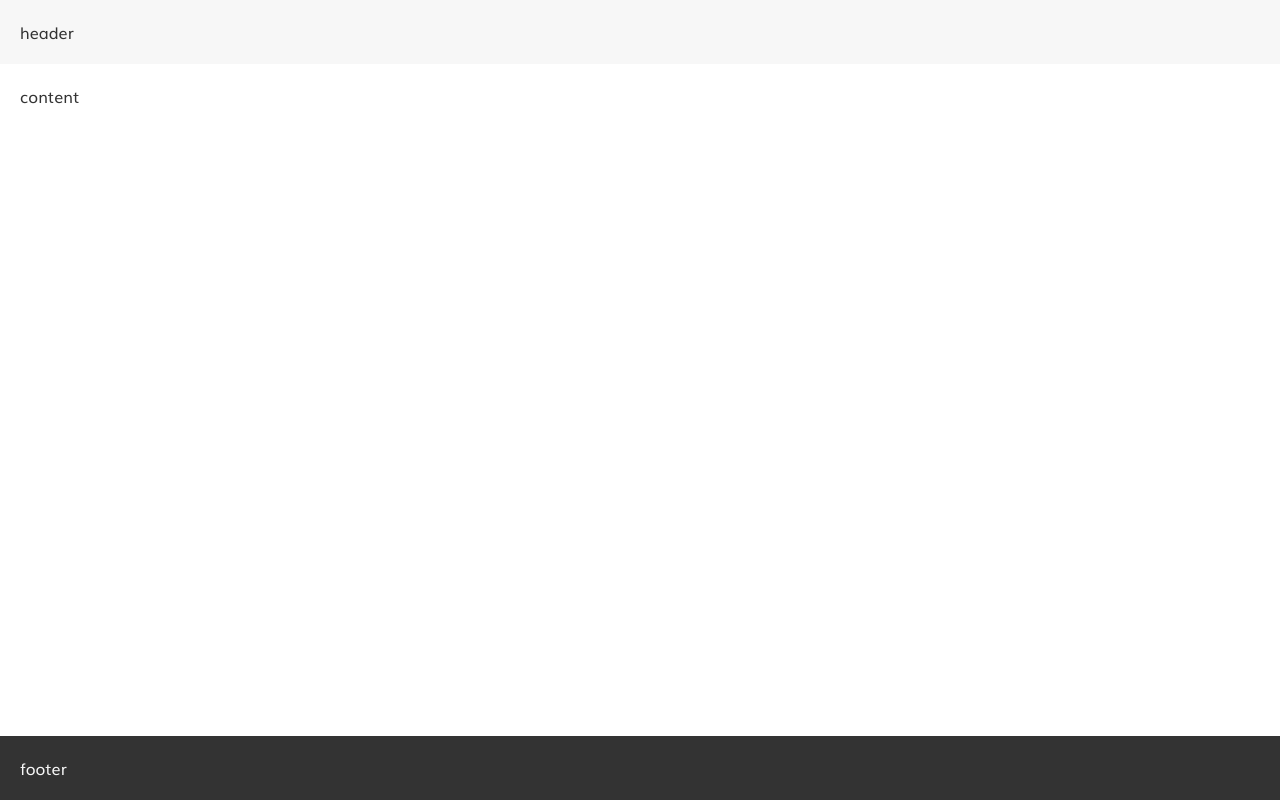
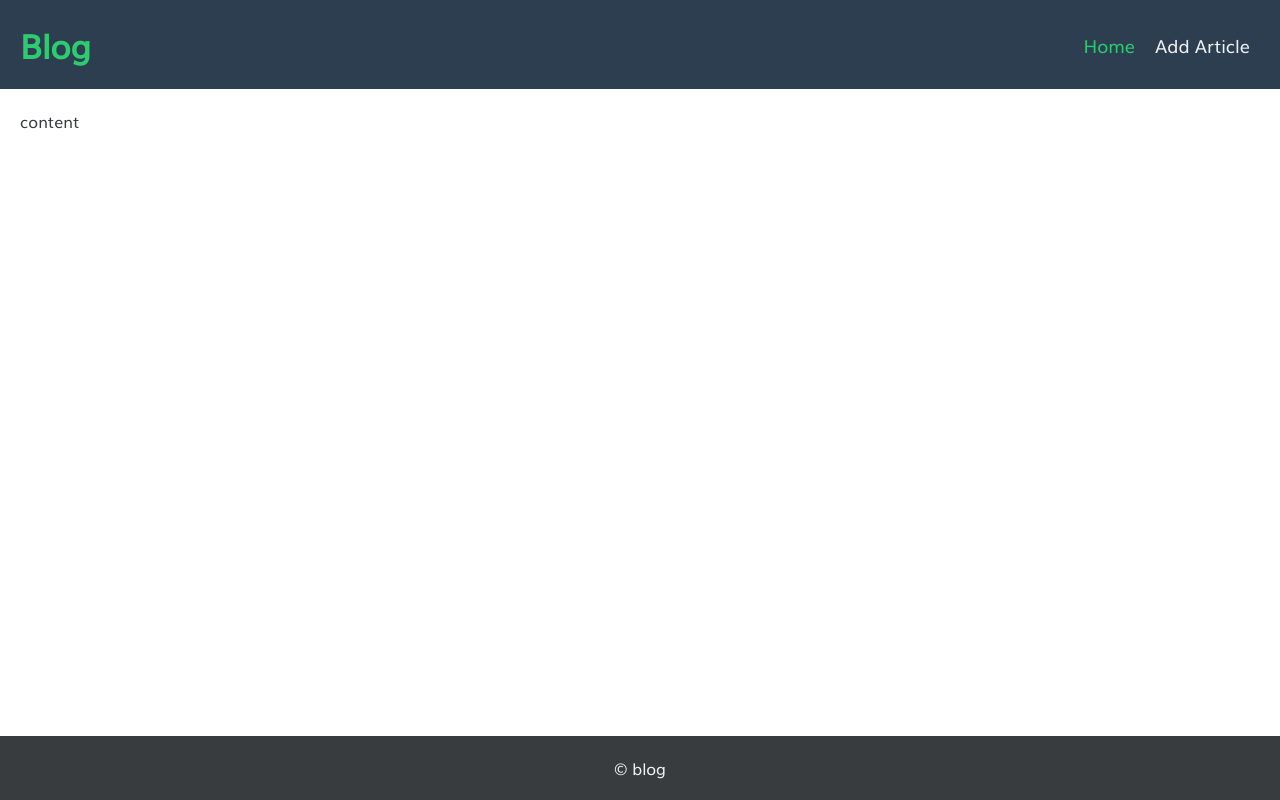
Before and after one commit to ipopop/dyma-fr-javascript-blog, a website built with webpack: page src/index.html in a window 1280 px wide. Built offline with nearby package versions, Linux system fonts and the light colour scheme.

Commit message:
layout header & footer basic style

```diff
--- a/src/assets/styles/_base.scss
+++ b/src/assets/styles/_base.scss
@@ -29,7 +29,7 @@ h4 {
 }
 
 ul {
-  list-style: 0;
+  list-style: none;
 }
 
 img {
--- a/src/assets/styles/_variables.scss
+++ b/src/assets/styles/_variables.scss
@@ -1,11 +1,12 @@
 :root {
   --bg-light: white;
   --bg: #f7f7f7;
+  --light: #eff2f5;
   --border: #ddd;
   --primary: #2ecc71;
   --dark: #27ae60;
   --accent: #2c3e50;
-  --text: #333;
+  --text: #393c3f;
   --font-family: 'Muli', Arial, sans-serif;
   --box-shadow: 10px 10px 10px #eee, -10px -10px 10px #fff;
 }
--- a/src/assets/styles/styles.scss
+++ b/src/assets/styles/styles.scss
@@ -20,8 +20,40 @@ header, .content, footer {
 }
 
 header {
+  background: var(--accent);
   grid-area: header;
-  background: var(--bg);
+  display: flex;
+  flex-flow: row nowrap;
+  justify-content: space-between;
+  align-items: center;
+
+  a {
+    color: var(--light);
+      &:hover {
+        color: var(--dark);
+      }
+  }
+
+  .activ {
+    color: var(--primary);
+  }
+
+  .header-brand {
+    font-size: 3.3rem;
+    font-weight: 700;
+    color: var(--primary);
+
+  }
+
+  ul {
+    display: flex;
+    li {
+      .header-nav {
+        font-size: 1.8rem;
+        padding: 0 1rem;
+      }
+    }
+  }
 }
 
 .content {
@@ -31,6 +63,7 @@ header {
 
 footer {
   grid-area: footer;
-  color: var(--bg);
+  color: var(--light);
   background: var(--text);
+  text-align: center;
 }
--- a/src/index.html
+++ b/src/index.html
@@ -10,9 +10,19 @@
   </head>
   <body>
     <div class="container">
-      <header>header</header>
+      <header>
+        <a href="./index.html" class="header-brand">Blog</a>
+        <ul>
+          <li>
+            <a href="./index.html" class="header-nav activ">Home</a>
+          </li>
+          <li>
+            <a href="./form.html" class="header-nav">Add Article</a>
+          </li>
+        </ul>
+      </header>
       <div class="content">content</div>
-      <footer>footer</footer>
+      <footer>© blog</footer>
     </div>
   </body>
 </html>
```
